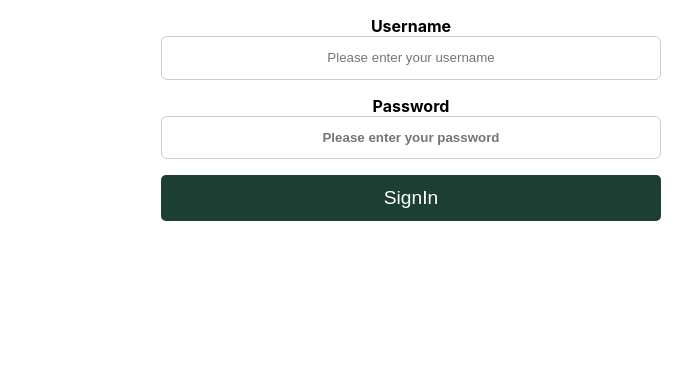
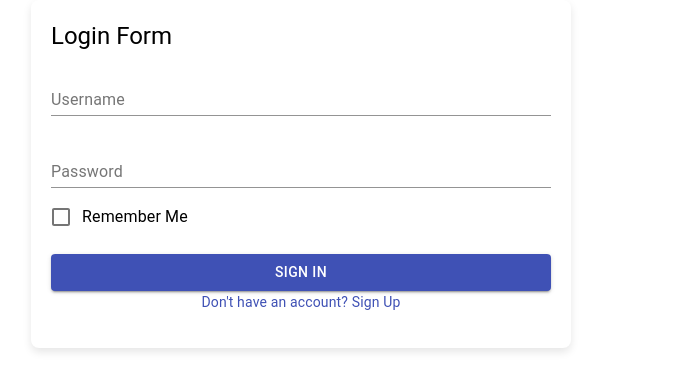
Before and after one commit to Mohamadreza76211/Chat-App, a React (Create React App) app: page /ChatApp in a window 1280 px wide. Shown: the top 390 px of the page, without its empty margins (339-1031 px from the left). Built offline with nearby package versions, Linux system fonts and the light colour scheme; no server answers; what mic-recorder-to-mp3 would draw is missing.

Commit message:
9th Update

```diff
--- a/package.json
+++ b/package.json
@@ -3,10 +3,12 @@
   "version": "0.1.0",
   "private": true,
   "dependencies": {
+    "@emotion/react": "^11.11.4",
     "@fortawesome/fontawesome-svg-core": "^6.5.1",
     "@fortawesome/free-solid-svg-icons": "^6.5.1",
     "@fortawesome/react-fontawesome": "^0.2.0",
     "@material-ui/core": "^4.12.4",
+    "@mui/material": "^5.15.11",
     "@react-pdf/renderer": "^3.3.8",
     "@testing-library/jest-dom": "^5.17.0",
     "@testing-library/react": "^13.4.0",
@@ -25,6 +27,7 @@
     "react-audio-voice-recorder": "^2.2.0",
     "react-bootstrap": "^2.10.1",
     "react-dom": "^18.2.0",
+    "react-hook-form": "^7.50.1",
     "react-icons": "^5.0.1",
     "react-router-dom": "^6.22.0",
     "react-scheduler": "^0.1.0",
--- a/src/App.js
+++ b/src/App.js
@@ -4,15 +4,17 @@ import ChatApp from "./ChatSection/ChatApp";
 import VoiceRcording from "./VoiceRecording";
 import SignUpForm from "./SignupAndSigninSection/SignUpSection/SignUpForm";
 import AdminPanel from "./ClientMangement/AdminPanel";
+import LoginForm from "./SignupAndSigninSection/LogInSection/LoginForm";
 
 const App = () => {
   return (
     <div>
       <BrowserRouter>
         <Routes>
-          <Route path="/" element={<Navigate to="/SignUpForm" />} />
+          <Route path="/" element={<Navigate to="/ChatApp" />} />
           <Route path="/SignUpForm" element={<SignUpForm />} />
           <Route path="/ChatApp" element={<ChatApp />} />
+          <Route path="/LoginForm" element={<LoginForm />} />
           <Route path="/AdminPanel" element={<AdminPanel />} />
         </Routes>
       </BrowserRouter>
--- a/src/ChatSection/ChatApp.js
+++ b/src/ChatSection/ChatApp.js
@@ -4,6 +4,7 @@ import ChatList from "./ChatList";
 import ChatForm from "./ChatForm";
 import io from "socket.io-client";
 import SignInForm from "../SignupAndSigninSection/LogInSection/SignInForm";
+import LoginForm from "../SignupAndSigninSection/LogInSection/LoginForm";
 
 const socket = io("http://localhost:3002");
 const ChatApp = () => {
--- a/src/ClientMangement/AdminPanel.scss
+++ b/src/ClientMangement/AdminPanel.scss
@@ -65,7 +65,7 @@
   width: 10% !important;
   height: 30px;
   float: right;
-  background-color: red !important;
+  background-color: rgba($color: #be09f1, $alpha: 1) !important;
   margin-left: 10px !important;
   margin-top: 40px !important;
 }
@@ -80,3 +80,11 @@
 .AddingUserSection {
   width: 20% !important;
 }
+.DeleteButtonForTitle {
+  width: 10% !important;
+  height: 30px;
+  float: right;
+  margin-left: 10px !important;
+  margin-top: 40px !important;
+  background-color: red !important;
+}
--- /dev/null
+++ b/src/SignupAndSigninSection/LogInSection/LoginForm.js
@@ -0,0 +1,98 @@
+import { useForm } from "react-hook-form";
+import {
+  TextField,
+  Button,
+  Box,
+  Typography,
+  Link,
+  Checkbox,
+  FormControlLabel,
+} from "@material-ui/core";
+
+const LoginForm = () => {
+  const {
+    register,
+    handleSubmit,
+    formState: { errors },
+  } = useForm();
+
+  const onSubmit = (data) => {
+    // Add your login logic here using the data object
+    console.log("Login successful", data);
+  };
+
+  return (
+    <Box
+      component="form"
+      onSubmit={handleSubmit(onSubmit)}
+      style={{
+        maxWidth: "500px",
+        margin: "auto",
+        padding: "20px",
+        borderRadius: "8px",
+        boxShadow: "0 4px 8px rgba(0,0,0,0.1)",
+        backgroundColor: "white",
+      }}
+    >
+      <Typography variant="h5" component="div" style={{ mb: 2 }}>
+        Login Form
+      </Typography>
+      <TextField
+        fullWidth
+        label="Username"
+        {...register("username", {
+          required: "Username is required",
+          minLength: {
+            value: 3,
+            message: "Username must be at least 3 characters",
+          },
+        })}
+        error={Boolean(errors.username)}
+        helperText={errors.username?.message}
+        margin="normal"
+      />
+      <TextField
+        fullWidth
+        type="password"
+        label="Password"
+        {...register("password", {
+          required: "Password is required",
+          minLength: {
+            value: 6,
+            message: "Password must be at least 6 characters",
+          },
+        })}
+        error={Boolean(errors.password)}
+        helperText={errors.password?.message}
+        margin="normal"
+        style={{ mt: 2 }}
+      />
+      <FormControlLabel
+        control={<Checkbox {...register("rememberMe")} color="primary" />}
+        label="Remember Me"
+        style={{ mt: 1, textAlign: "left" }}
+      />
+      <Button
+        type="submit"
+        variant="contained"
+        color="primary"
+        fullWidth
+        style={{ mt: 2 }}
+      >
+        Login
+      </Button>
+      <Box style={{ mt: 2, textAlign: "center" }}>
+        <Link href="#" variant="body2">
+          Forgot Password?
+        </Link>
+        <Box mt={1}>
+          <Link href="#" variant="body2">
+            Don't have an account? Sign Up
+          </Link>
+        </Box>
+      </Box>
+    </Box>
+  );
+};
+
+export default LoginForm;
--- a/src/SignupAndSigninSection/LogInSection/SignInForm.js
+++ b/src/SignupAndSigninSection/LogInSection/SignInForm.js
@@ -1,10 +1,38 @@
-import React, { useState } from "react";
+import { useForm } from "react-hook-form";
+import React, { useEffect, useState } from "react";
+import {
+  TextField,
+  Button,
+  Box,
+  Typography,
+  Link,
+  FormControlLabel,
+  Checkbox,
+} from "@material-ui/core";
 import "./SignInForm.scss";
 
 const SignInForm = ({ onSignIn }) => {
   const [username, setUsername] = useState("");
   const [password, setPassword] = useState("");
   const [isLoggedIn, setIsLoggedIn] = useState(false);
+  const [rememberMe, setRememberMe] = useState(false); // Added state for Remember Me
+
+  // Load username and password from local storage if Remember Me is checked
+  useEffect(() => {
+    const storedRememberMe = localStorage.getItem("rememberMe");
+
+    if (storedRememberMe === "true") {
+      const storedUsername = localStorage.getItem("username") || ""; // اضافه کردن یک پیشفرض خالی برای مقادیر null
+      const storedPassword = localStorage.getItem("password") || ""; // اضافه کردن یک پیشفرض خالی برای مقادیر null
+
+      setUsername(storedUsername);
+      setPassword(storedPassword);
+      setRememberMe(true);
+    } else {
+      setUsername("");
+      setPassword("");
+    }
+  }, []);
 
   const handleUsernameChange = (e) => {
     setUsername(e.target.value);
@@ -14,66 +42,133 @@ const SignInForm = ({ onSignIn }) => {
     setPassword(e.target.value);
   };
 
+  const handleRememberMeChange = (e) => {
+    setRememberMe(e.target.checked);
+  };
+
+  // Save username, password, and Remember Me status to local storage when submitting the form
+  const onSubmit = () => {
+    if (rememberMe) {
+      localStorage.setItem("rememberMe", rememberMe);
+      localStorage.setItem("username", username);
+      localStorage.setItem("password", password);
+    } else {
+      localStorage.removeItem("rememberMe");
+      localStorage.removeItem("username");
+      localStorage.removeItem("password");
+    }
+
+    handleSignInClick();
+  };
+  const {
+    register,
+    handleSubmit,
+    formState: { errors },
+  } = useForm();
+
   const handleSignInClick = () => {
-    // اعتبارسنجی نام کاربری و رمز عبور
     const userList = JSON.parse(localStorage.getItem("users")) || [];
     const user = userList.find(
       (u) => u.username === username && u.password === password
     );
 
     if (user) {
-      // اگر اعتبارسنجی موفق بود، وضعیت ورود به سیستم را به true تغییر دهید
       setIsLoggedIn(true);
-      // ورود به ChatApp با ارسال نام کاربری
       onSignIn(username);
     } else {
-      // اگر اعتبارسنجی ناموفق بود، نمایش پیغام خطا
+      // Displaying error messages if any
       alert("Invalid username or password");
     }
   };
 
   return (
-    <div className="FormContainer">
-      <form>
-        <div className="DataContainer">
-          <label className="LabelForUserName" htmlFor="username">
-            {" "}
-            Username
-          </label>
-          <input
-            className="InputForUserName"
-            type="text"
+    <Box
+      className="FormContainer"
+      component="div"
+      style={{
+        maxWidth: "500px",
+        margin: "auto",
+        padding: "20px",
+        borderRadius: "8px",
+        boxShadow: "0 4px 8px rgba(0,0,0,0.1)",
+        backgroundColor: "white",
+      }}
+    >
+      <Typography variant="h5" component="div" style={{ mb: 2 }}>
+        Login Form
+      </Typography>
+      <TextField
+        fullWidth
+        // className="InputForUserName"
+        label="Username"
+        {...register("username", {
+          required: "Username is required",
+          minLength: {
+            value: 3,
+            message: "Username must be at least 3 characters",
+          },
+        })}
+        error={Boolean(errors.username)}
+        helperText={errors.username?.message}
+        margin="normal"
         value={username}
         onChange={handleUsernameChange}
         placeholder="Please enter your username"
       />
-        </div>
-
-        <div className="DataContainer">
-          <label className="LabelForPassword" htmlFor="password">
-            {" "}
-            Password
-          </label>
-          <input
-            className="InputForPassword"
+      <TextField
+        fullWidth
+        // className="InputForPassword"
         type="password"
+        label="Password"
+        {...register("password", {
+          required: "Password is required",
+          minLength: {
+            value: 6,
+            message: "Password must be at least 6 characters",
+          },
+        })}
+        error={Boolean(errors.password)}
+        helperText={errors.password?.message}
+        margin="normal"
+        style={{ mt: 2 }}
         value={password}
         onChange={handlePasswordChange}
         placeholder="Please enter your password"
       />
-        </div>
+      <FormControlLabel
+        control={
+          <Checkbox
+            checked={rememberMe}
+            onChange={handleRememberMeChange}
+            color="primary"
+          />
+        }
+        label="Remember Me"
+        style={{ mt: 1, textAlign: "left" }}
+      />
 
-        <div className="DataContainer">
-          <button
+      <Box className="DataContainer" component="div">
+        <Button
           className="SigninButton"
-            type="button"
-            onClick={handleSignInClick}
+          variant="contained"
+          color="primary"
+          onClick={handleSubmit(onSubmit)} // Using handleSubmit here
         >
-            SignIn
-          </button>
-        </div>
-      </form>
-    </div>
+          Sign In
+        </Button>
+        <Box style={{ mt: 2, textAlign: "center" }}>
+          {/* <Link href="#" variant="body2">
+              Forgot Password?
+            </Link> */}{" "}
+          {/** make a form for this section **/}
+          <Box>
+            <Link href="/SignUpForm" variant="body2">
+              Don't have an account? Sign Up
+            </Link>
+          </Box>
+        </Box>
+      </Box>
+    </Box>
   );
 };
 
--- a/src/SignupAndSigninSection/LogInSection/SignInForm.scss
+++ b/src/SignupAndSigninSection/LogInSection/SignInForm.scss
@@ -14,30 +14,30 @@
   font-weight: bolder;
   flex: 1;
 }
-.InputForUserName {
-  display: block;
-  text-align: center;
-  flex: 3;
-  padding: 1em;
-  border-radius: 6px;
-  border: 1px solid #ccc;
-  direction: ltr;
-}
+// .InputForUserName {
+//   display: block;
+//   text-align: center;
+//   flex: 3;
+//   padding: 1em;
+//   border-radius: 6px;
+//   border: 1px solid #ccc;
+//   direction: ltr;
+// }
 .LabelForPassword {
   display: block;
   text-align: center;
   font-weight: bolder;
   flex: 1;
 }
-.InputForPassword {
-  display: block;
-  text-align: center;
-  flex: 3;
-  padding: 1em;
-  border-radius: 6px;
-  border: 1px solid #ccc;
-  direction: ltr;
-}
+// .InputForPassword {
+//   display: block;
+//   text-align: center;
+//   flex: 3;
+//   padding: 1em;
+//   border-radius: 6px;
+//   border: 1px solid #ccc;
+//   direction: ltr;
+// }
 
 .SigninButton {
   border-color: transparent;
```
Also changed, not shown: src/ClientMangement/AdminPanel.js (+13 -0 lines), 1 other file (tests, documents, lock files or other folders). Lines whose indentation alone changed are shown as unchanged.
